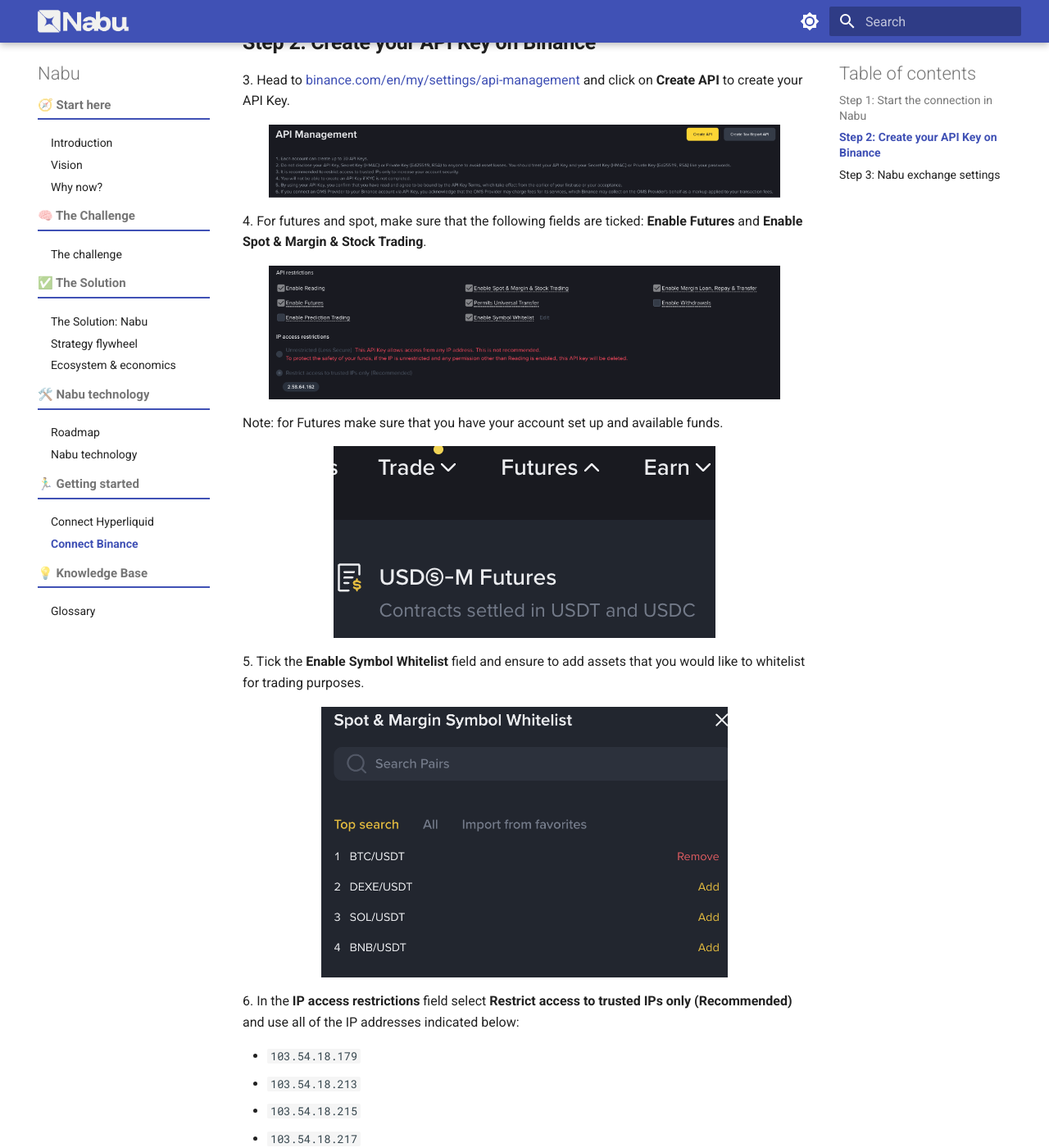
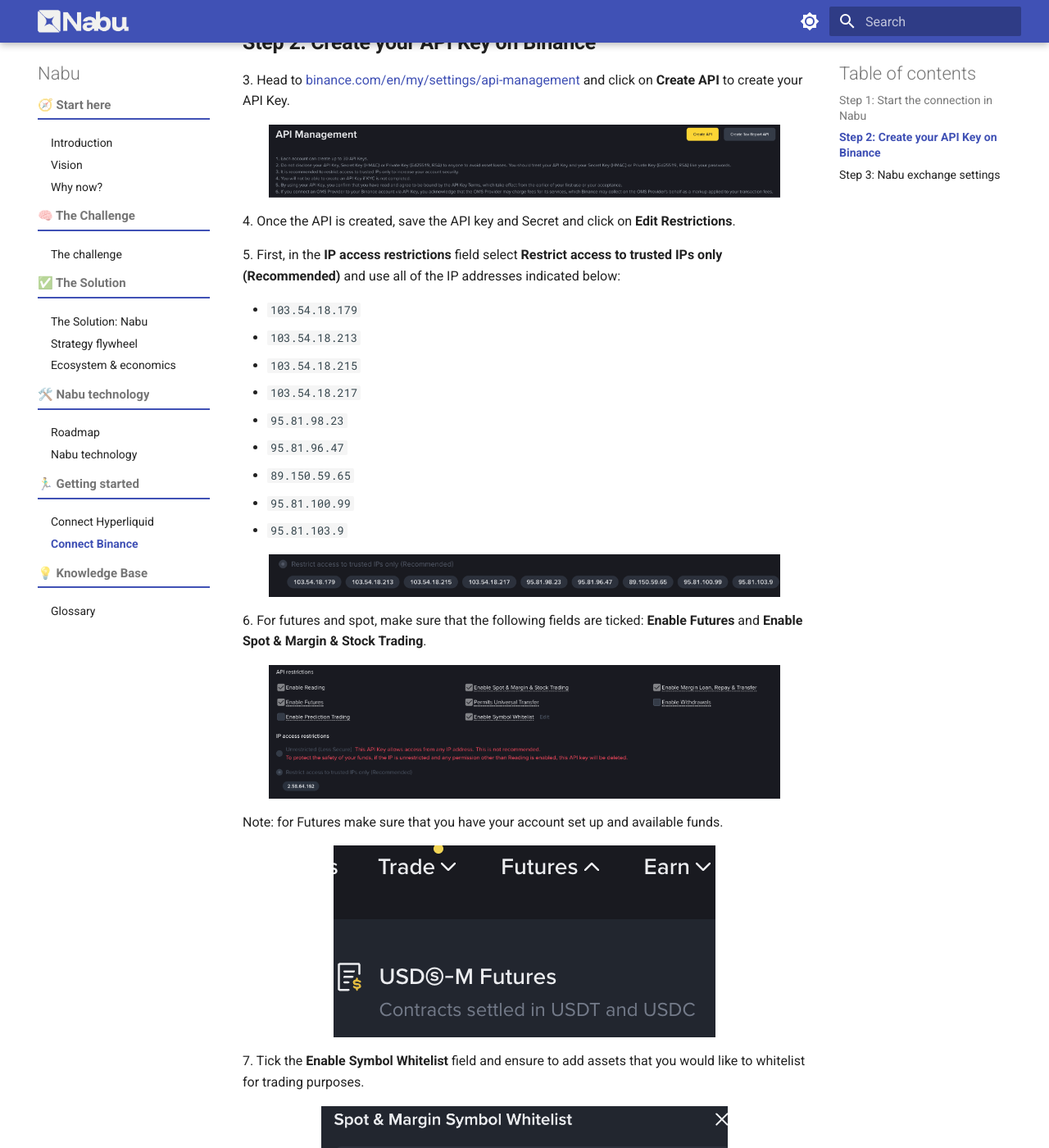
Before and after one commit to 0xAtelerix/nabu_docs, an MkDocs documentation site: the page built from docs/getting-started/how-to-connect-binance-to-nabu-a-step-by-step-guide.md, in a window 1280 px wide and 1400 px high, scrolled down 922 px. Shown: the whole window at 82% size. Built offline with MkDocs 1.6.1 and Material for MkDocs 9.7.7, drawn with Linux system fonts in a browser that asks for light colours; part of the change alters nothing that is shown; some of the changed text lies outside the part shown.

Commit message:
Update Binance connection steps to match the current setup flow.
Co-authored-by: Cursor <cursoragent@cursor.com>

```diff
--- a/docs/getting-started/how-to-connect-binance-to-nabu-a-step-by-step-guide.md
+++ b/docs/getting-started/how-to-connect-binance-to-nabu-a-step-by-step-guide.md
@@ -10,7 +10,7 @@ description: >-
 
 ## Step 1: Start the connection in Nabu
 
-1\. Go to [app.nabu.pro](https://app.nabu.pro/) and click on the cogwheel next to your username.
+1\. Go to [app.nabu.pro](https://app.nabu.pro/?settings=profile) and click on the cogwheel next to your username.
 
 <figure><img src="../../assets/images/hyperliquid-step-1-cogwheel.png" alt="Nabu header with the settings cogwheel next to the username" width="442"></figure>
 
@@ -24,19 +24,9 @@ description: >-
 
 <figure><img src="../../assets/images/binance-step-3-create-api.png" alt="Binance Create API button" width="624"></figure>
 
-4\. For futures and spot, make sure that the following fields are ticked: **Enable Futures** and **Enable Spot & Margin & Stock Trading**.
+4\. Once the API is created, save the API key and Secret and click on **Edit Restrictions**.
 
-<figure><img src="../../assets/images/binance-step-4-permissions.png" alt="Binance API permission checkboxes for futures and spot" width="624"></figure>
-
-Note: for Futures make sure that you have your account set up and available funds.
-
-<figure><img src="../../assets/images/binance-step-4-futures-note.png" alt="Binance futures account setup notice" width="466"></figure>
-
-5\. Tick the **Enable Symbol Whitelist** field and ensure to add assets that you would like to whitelist for trading purposes.
-
-<figure><img src="../../assets/images/binance-step-5-whitelist.png" alt="Binance Enable Symbol Whitelist settings" width="496"></figure>
-
-6\. In the **IP access restrictions** field select **Restrict access to trusted IPs only (Recommended)** and use all of the IP addresses indicated below:
+5\. First, in the **IP access restrictions** field select **Restrict access to trusted IPs only (Recommended)** and use all of the IP addresses indicated below:
 
 - `103.54.18.179`
 - `103.54.18.213`
@@ -50,10 +40,22 @@ Note: for Futures make sure that you have your account set up and available fund
 
 <figure><img src="../../assets/images/binance-step-6-ip-restrictions.png" alt="Binance IP access restrictions field" width="624"></figure>
 
-7\. Once completed, save the changes and head back to [app.nabu.pro](https://app.nabu.pro).
+6\. For futures and spot, make sure that the following fields are ticked: **Enable Futures** and **Enable Spot & Margin & Stock Trading**.
+
+<figure><img src="../../assets/images/binance-step-4-permissions.png" alt="Binance API permission checkboxes for futures and spot" width="624"></figure>
+
+Note: for Futures make sure that you have your account set up and available funds.
+
+<figure><img src="../../assets/images/binance-step-4-futures-note.png" alt="Binance futures account setup notice" width="466"></figure>
+
+7\. Tick the **Enable Symbol Whitelist** field and ensure to add assets that you would like to whitelist for trading purposes.
+
+<figure><img src="../../assets/images/binance-step-5-whitelist.png" alt="Binance Enable Symbol Whitelist settings" width="496"></figure>
+
+8\. Once completed, save the changes and head back to [app.nabu.pro](https://app.nabu.pro).
 
 ## Step 3: Nabu exchange settings
 
-8\. Head back to the settings and enter your API Key and API Secret for Binance.
+9\. Head back to the settings and enter your API Key and API Secret for Binance.
 
 <figure><img src="../../assets/images/binance-step-8-api-keys.png" alt="Nabu settings fields for Binance API Key and API Secret" width="624"></figure>
```
